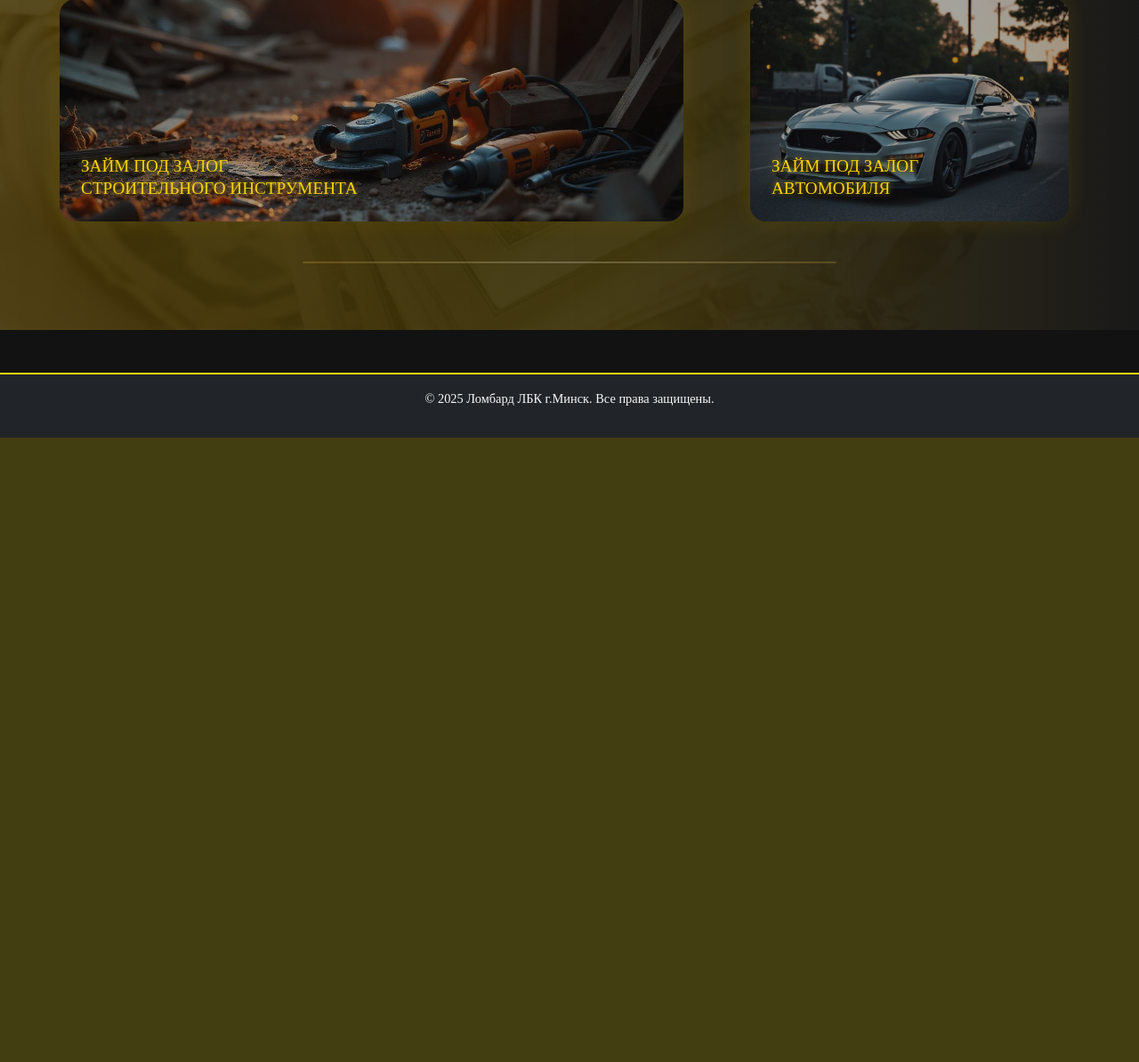
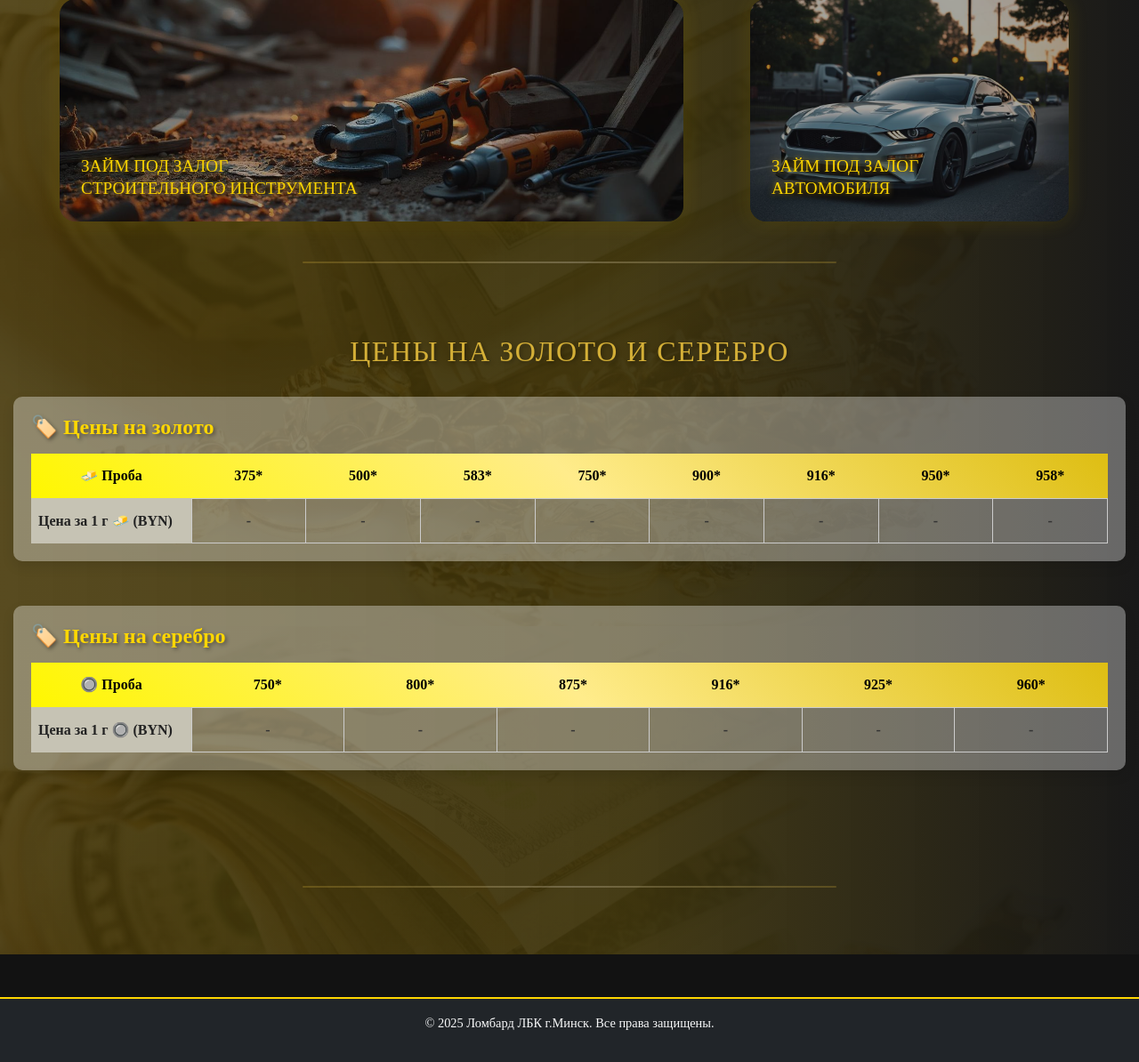
Before and after one commit to TumashenkaAliaksandr/lomabard_lbk, a Django app: page / in a window 1280 px wide. Shown: the part 4487-5681 px from the top of the page at 89% size. Before the commit the page ends 4979 px from the top, so only its background shows below. Run offline with Django 5.2, Linux system fonts and the light colour scheme; data that the repository does not hold is empty.

Commit message:
added new js file - prices metals and new block to index - metals, new css, DjangoREST api

```diff
--- a/lomabard_lbk/settings.py
+++ b/lomabard_lbk/settings.py
@@ -38,6 +38,7 @@ INSTALLED_APPS = [
     'django.contrib.sessions',
     'django.contrib.messages',
     'django.contrib.staticfiles',
+    'rest_framework',
     'webapp',
 ]
 
--- a/templates/main/base.html
+++ b/templates/main/base.html
@@ -121,3 +121,4 @@
 <script src="{% static 'webapp/js/main_slider.js' %}"></script>
 <script src="{% static 'webapp/js/theme-toggle.js' %}"></script>
 <script src="{% static 'webapp/js/usefull.js' %}"></script>
+<script src="{% static 'webapp/js/prices-metals.js' %}"></script>
--- a/webapp/static/webapp/css/main.css
+++ b/webapp/static/webapp/css/main.css
@@ -2573,6 +2573,108 @@ body.light-theme .Section10CollateralItems .section-text-zalog .section-p {
 }
 
 
+.section-prices {
+  padding: 40px 0;
+}
+
+.container-metally {
+  max-width: 1350px;
+  margin: 0 auto;
+  padding: 0 15px;
+}
+
+.section-title-metal-prices {
+    text-align: center;
+    font-size: 2rem;
+    margin-bottom: 32px;
+    color: #d4af37;
+    text-transform: uppercase;
+    letter-spacing: 1.5px;
+    font-weight: 500;
+    filter: drop-shadow(2px 2px 2px rgba(0, 0, 0, 0.3));
+}
+
+body.light-theme .section-title-metal-prices {
+    text-align: center;
+    font-size: 2rem;
+    margin-bottom: 32px;
+    color: rgb(104 103 95);
+    text-transform: uppercase;
+    letter-spacing: 1.5px;
+    font-weight: 500;
+    filter: drop-shadow(2px 2px 2px rgba(0, 0, 0, 0.3));
+}
+
+.prices-block {
+  margin-bottom: 50px;
+  background: rgb(255 255 255 / 34%);
+  border-radius: 10px;
+  box-shadow: 0 6px 14px rgb(0 0 0 / 0.1);
+  padding: 20px;
+}
+
+.prices-subtitle {
+    font-size: 1.5rem;
+    color: rgb(255 215 0);
+    margin-top: 0;
+    margin-bottom: 15px;
+    font-weight: 700;
+    filter: drop-shadow(2px 2px 2px rgba(0, 0, 0, 0.4));
+}
+
+body.light-theme .prices-subtitle {
+    font-size: 1.5rem;
+    color: rgb(104 103 95);
+    margin-top: 0;
+    margin-bottom: 15px;
+    font-weight: 700;
+    filter: drop-shadow(1px 1px 1px rgba(0, 0, 0, 0.2));
+}
+
+.price-table {
+  width: 100%;
+  border-collapse: collapse;
+  text-align: center;
+  font-size: 1rem;
+  color: #222;
+}
+
+.price-table thead {
+    background: linear-gradient(45deg, #fff700, #ffec8b, #debe13);
+    color: #000000;
+}
+
+.price-table thead th {
+  padding: 12px 8px;
+  font-weight: 700;
+}
+
+.price-table tbody th {
+    background-color: #c6c3b4;
+    padding: 12px 8px;
+    font-weight: 600;
+    text-align: left;
+    width: 180px;
+}
+
+.price-table td {
+  padding: 12px 8px;
+  border: 1px solid #ccc;
+  min-width: 70px;
+}
+
+.price-cell {
+  font-weight: 600;
+  color: #333;
+}
+
+/* Подсветка при наведении на строку */
+.price-table tbody tr:hover {
+  background-color: #c6c3b4;
+}
+
+
+
 /* Футер */
 .footer {
     background-color: #1f1f1f;
--- /dev/null
+++ b/webapp/static/webapp/js/prices-metals.js
@@ -0,0 +1,35 @@
+document.addEventListener('DOMContentLoaded', () => {
+  fetch('/api/metals-price-probas/')  // Убедитесь, что URL совпадает с вашим urls.py
+    .then(resp => {
+      if (!resp.ok) throw new Error('Ошибка загрузки данных');
+      return resp.json();
+    })
+    .then(data => {
+      if (!data.success) {
+        console.error('Ошибка данных:', data.error);
+        setDefaults();
+        return;
+      }
+
+      // Обновляем цены золота по пробам
+      for (const [proba, price] of Object.entries(data.gold_prices)) {
+        const cell = document.querySelector(`[data-rate="gold-${proba}"]`);
+        if (cell) cell.textContent = price.toFixed(2);
+      }
+
+      // Обновляем цены серебра по пробам
+      for (const [proba, price] of Object.entries(data.silver_prices)) {
+        const cell = document.querySelector(`[data-rate="silver-${proba}"]`);
+        if (cell) cell.textContent = price.toFixed(2);
+      }
+    })
+    .catch(err => {
+      console.error('Ошибка загрузки или парсинга:', err);
+      setDefaults();
+    });
+
+  function setDefaults() {
+    document.querySelectorAll('[data-rate^="gold-"]').forEach(cell => cell.textContent = '-');
+    document.querySelectorAll('[data-rate^="silver-"]').forEach(cell => cell.textContent = '-');
+  }
+});
--- a/webapp/templates/webapp/index.html
+++ b/webapp/templates/webapp/index.html
@@ -286,6 +286,78 @@
 
         <hr class="section-divider">
 
+        <div class="section-prices">
+            <div class="container-metally">
+                <h2 class="section-title-metal-prices">Цены на золото и серебро</h2>
+
+                <!-- Блок с ценами на золото -->
+                <div class="prices-block">
+                    <h3 class="prices-subtitle">🏷️ Цены на золото</h3>
+                    <table class="price-table" aria-label="Таблица цен на золото">
+                        <thead>
+                        <tr>
+                            <th scope="col">🧈 Проба</th>
+                            <th scope="col">375*</th>
+                            <th scope="col">500*</th>
+                            <th scope="col">583*</th>
+                            <th scope="col">750*</th>
+                            <th scope="col">900*</th>
+                            <th scope="col">916*</th>
+                            <th scope="col">950*</th>
+                            <th scope="col">958*</th>
+                        </tr>
+                        </thead>
+                        <tbody>
+                        <tr>
+                            <th scope="row">Цена за 1 г 🧈 (BYN)</th>
+                            <td class="price-cell" data-rate="gold-375">-</td>
+                            <td class="price-cell" data-rate="gold-500">-</td>
+                            <td class="price-cell" data-rate="gold-583">-</td>
+                            <td class="price-cell" data-rate="gold-750">-</td>
+                            <td class="price-cell" data-rate="gold-900">-</td>
+                            <td class="price-cell" data-rate="gold-916">-</td>
+                            <td class="price-cell" data-rate="gold-950">-</td>
+                            <td class="price-cell" data-rate="gold-958">-</td>
+                        </tr>
+                        </tbody>
+                    </table>
+                </div>
+
+                <!-- Блок с ценами на серебро -->
+                <div class="prices-block">
+                    <h3 class="prices-subtitle">🏷️ Цены на серебро</h3>
+                    <table class="price-table" aria-label="Таблица цен на серебро">
+                        <thead>
+                        <tr>
+                            <th scope="col">🔘 Проба</th>
+                            <th scope="col">750*</th>
+                            <th scope="col">800*</th>
+                            <th scope="col">875*</th>
+                            <th scope="col">916*</th>
+                            <th scope="col">925*</th>
+                            <th scope="col">960*</th>
+                        </tr>
+                        </thead>
+                        <tbody>
+                        <tr>
+                            <th scope="row">Цена за 1 г 🔘 (BYN)</th>
+                            <td class="price-cell" data-rate="silver-750">-</td>
+                            <td class="price-cell" data-rate="silver-800">-</td>
+                            <td class="price-cell" data-rate="silver-875">-</td>
+                            <td class="price-cell" data-rate="silver-916">-</td>
+                            <td class="price-cell" data-rate="silver-925">-</td>
+                            <td class="price-cell" data-rate="silver-960">-</td>
+                        </tr>
+                        </tbody>
+                    </table>
+                </div>
+
+            </div>
+        </div>
+
+
+        <hr class="section-divider">
+
 
     </main>
 {% endblock %}
--- a/webapp/urls.py
+++ b/webapp/urls.py
@@ -3,6 +3,7 @@ from . import views
 from django.conf import settings
 from django.conf.urls.static import static
 
+from .views import MetalsPriceProbasAPIView
 
 urlpatterns = [
     path('', views.index, name='index'),
@@ -11,6 +12,7 @@ urlpatterns = [
     path('store/', views.store, name='store'),
     path('contacts/', views.contacts, name='contacts'),
     path('action/', views.action, name='action'),
+    path('api/metals-price-probas/', MetalsPriceProbasAPIView.as_view(), name='metals_price_probas'),
 
     ]
 
--- a/webapp/views.py
+++ b/webapp/views.py
@@ -1,7 +1,68 @@
 from django.shortcuts import render, get_object_or_404
+from rest_framework.response import Response
+from rest_framework.views import APIView
 
 from webapp.models import Slider, ServiceIcon, Product
+import requests
+import datetime
 
+
+
+class MetalsPriceProbasAPIView(APIView):
+    def get(self, request):
+        try:
+            today = datetime.date.today()
+            start_year = datetime.date(today.year, 1, 1)
+
+            url = 'https://api.nbrb.by/bankingots/prices'
+            params = {
+                'startdate': start_year.strftime('%Y-%m-%d'),
+                'enddate': today.strftime('%Y-%m-%d')
+            }
+            r = requests.get(url, params=params)
+            r.raise_for_status()
+            data = r.json()
+
+            gold_prices = [item for item in data if item.get('MetalId') == 0]
+            silver_prices = [item for item in data if item.get('MetalId') == 1]
+
+            latest_gold = max(gold_prices, key=lambda x: x['Date']) if gold_prices else None
+            latest_silver = max(silver_prices, key=lambda x: x['Date']) if silver_prices else None
+
+            if not latest_gold or not latest_silver:
+                return Response({
+                    "success": False,
+                    "error": "Нет данных по золоту или серебру"
+                })
+
+            gold_base_price = latest_gold['Value']  # per gram pure gold
+            silver_base_price = latest_silver['Value']  # per gram pure silver
+
+            # Пробы для золота и серебра
+            gold_probas = [375, 500, 583, 750, 900, 916, 950, 958]
+            silver_probas = [750, 800, 875, 916, 925, 960]
+
+            # Рассчёт цены по пробам
+            gold_prices_by_proba = {}
+            for prob in gold_probas:
+                gold_prices_by_proba[str(prob)] = round(gold_base_price * (prob / 1000), 2)
+
+            silver_prices_by_proba = {}
+            for prob in silver_probas:
+                silver_prices_by_proba[str(prob)] = round(silver_base_price * (prob / 1000), 2)
+
+            return Response({
+                "success": True,
+                "gold_prices": gold_prices_by_proba,
+                "silver_prices": silver_prices_by_proba,
+                "date": max(latest_gold['Date'], latest_silver['Date'])
+            })
+
+        except Exception as e:
+            return Response({
+                "success": False,
+                "error": str(e)
+            })
 
 def index(request):
     """
```
